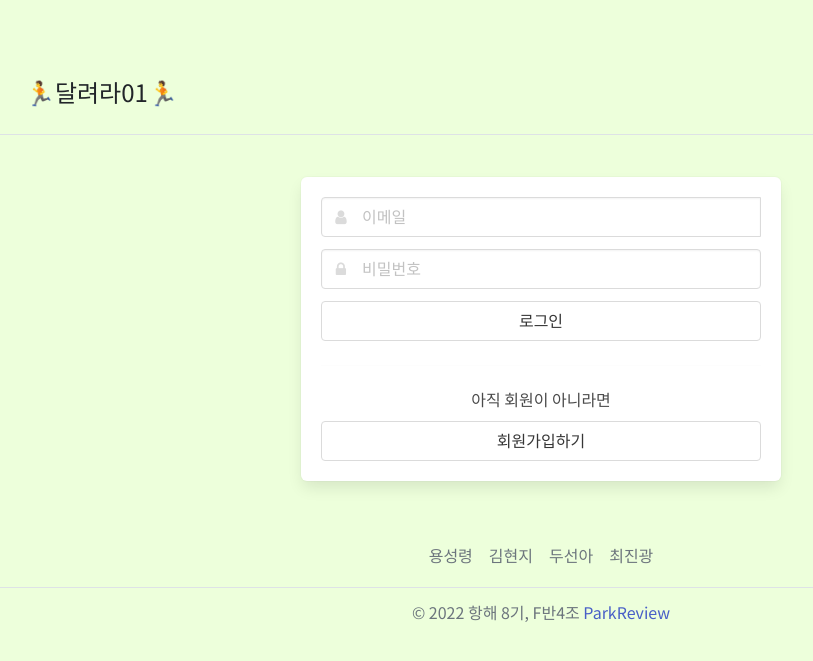
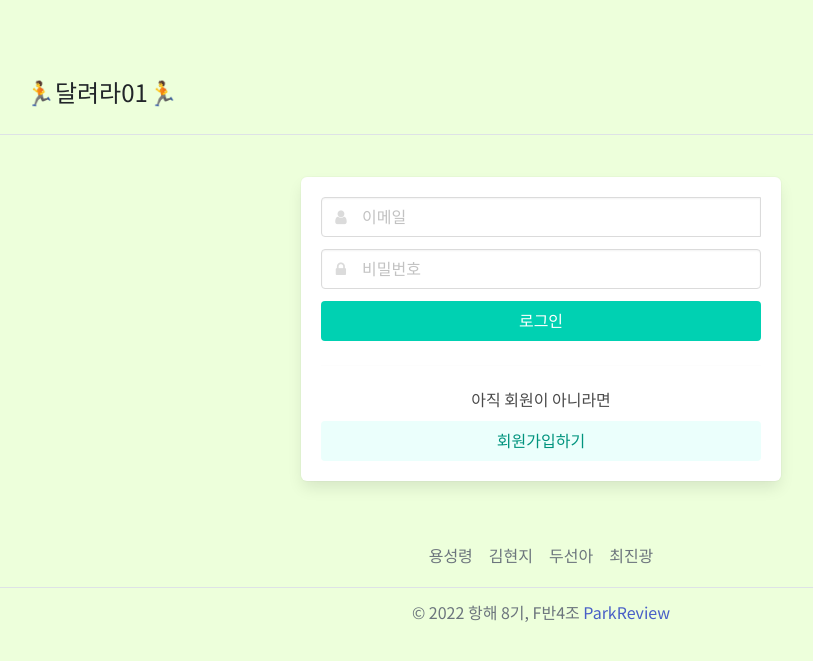
Before and after one commit to ryeong25/ParkReview, a Flask app: page /login in a window 1280 px wide. Shown: the top 661 px of the page, without its empty margins (99-912 px from the left). Run offline with Flask 2, Linux system fonts and the light colour scheme; some libraries are stand-ins or nearby versions.

Commit message:
로그안 버스 css 색 넣어 주기

```diff
--- a/templates/login.html
+++ b/templates/login.html
@@ -8,7 +8,7 @@
     {% include('header.html') %}
         <section class="section">
             <div class="container">
-                <div class="box" style="max-width: 480px;margin:auto">
+                <div class="box " style="max-width: 480px;margin:auto">
                     <article class="media">
                         <div class="media-content">
                             <div class="content">
@@ -18,7 +18,7 @@
                                         <span class="icon is-small is-left"><i class="fa fa-user"></i></span>
                                     </div>
                                     <div id="btn-check-dup" class="control is-hidden">
-                                        <button class="button is-sparta" onclick="check_dup()">중복확인</button>
+                                        <button class="button is-success" onclick="check_dup()">중복확인</button>
                                     </div>
 
                                 </div>
@@ -49,7 +49,7 @@
                             </div>
                             <div id="div-sign-in-or-up" class="has-text-centered">
                                 <nav class="level is-mobile">
-                                    <button class="level-item button" onclick="sign_in()">
+                                    <button class="level-item button is-primary" onclick="sign_in()">
                                         로그인
                                     </button>
 
@@ -58,7 +58,7 @@
                                 <h4 class="mb-3">아직 회원이 아니라면</h4>
                                 <nav class="level is-mobile">
 
-                                    <button class="level-item button is-sparta is-outlined"
+                                    <button class="level-item button is-primary is-light"
                                             onclick="toggle_sign_up()">
                                         회원가입하기
                                     </button>
@@ -78,10 +78,10 @@
                                     </div>
                                 </div>
                                 <nav class="level is-mobile">
-                                    <button class="level-item button is-sparta" onclick="sign_up()">
+                                    <button class="level-item button is-success is-light" onclick="sign_up()">
                                         회원가입
                                     </button>
-                                    <button class="level-item button is-sparta is-outlined" onclick="toggle_sign_up()">
+                                    <button class="level-item button is-success is-inverted" onclick="toggle_sign_up()">
                                         취소
                                     </button>
                                 </nav>
```
